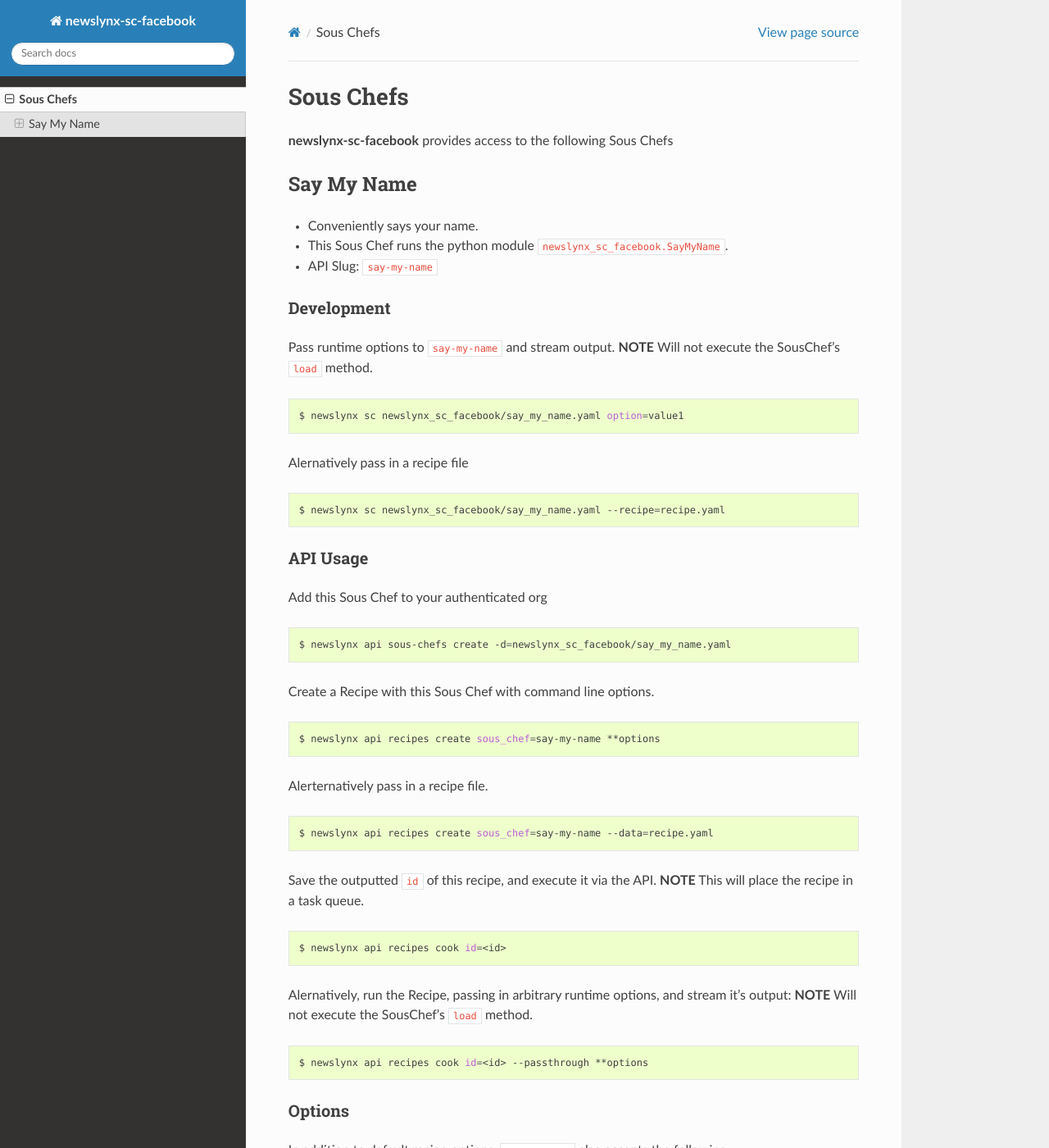
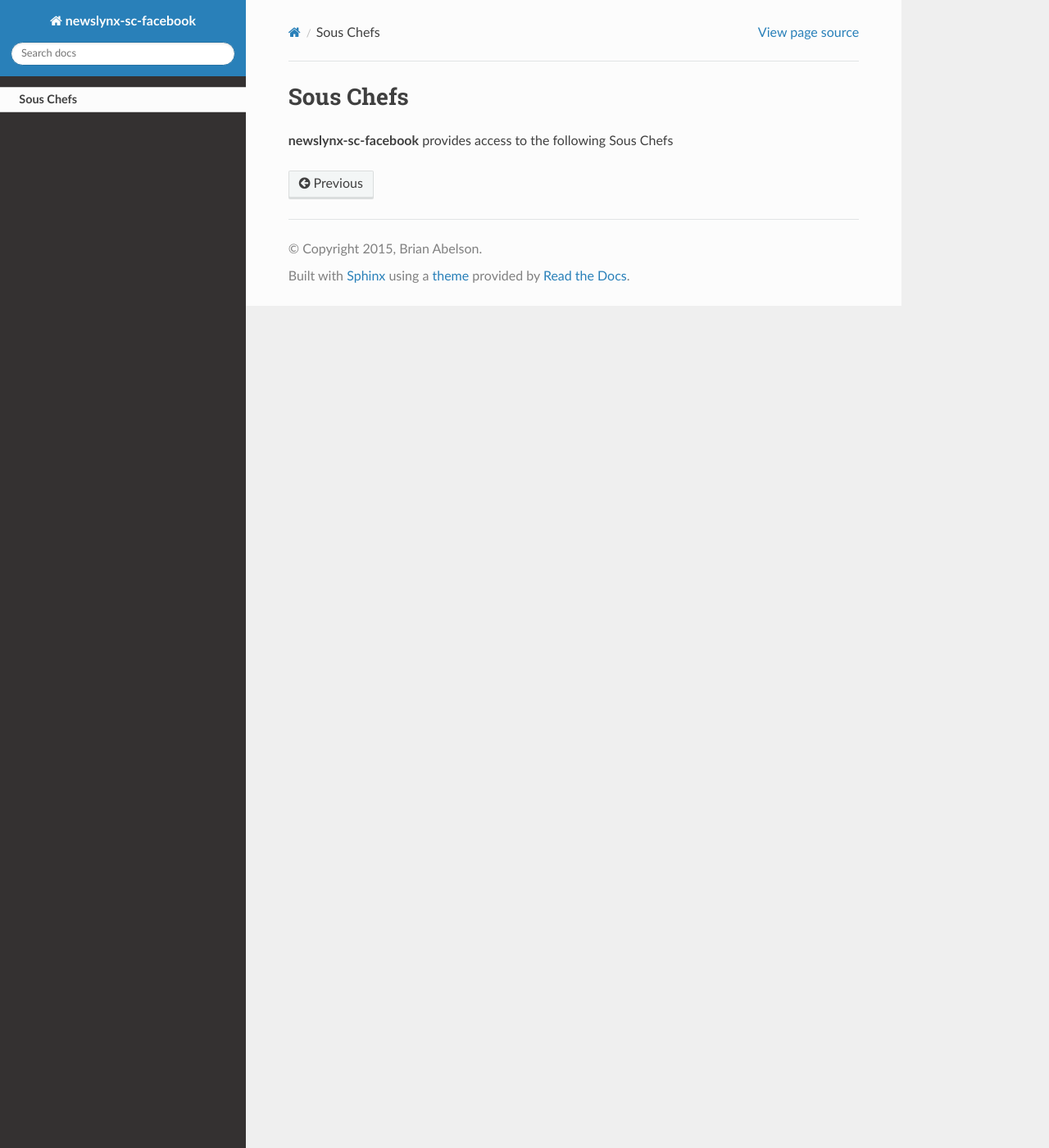
Before and after one commit to newslynx/newslynx-sc-facebook, a Sphinx documentation site: the page built from docs/sous-chefs.rst, in a window 1280 px wide and 1400 px high. Shown: the whole window at 82% size. Built offline with Sphinx 7.4.7 and the Read the Docs theme 2.0.0, drawn with Linux system fonts in a browser that asks for light colours; pages that are not in the unit, such as notebooks, are missing from menus; some of the changed text lies outside the part shown.

Commit message:
update options

```diff
--- a/docs/sous-chefs.rst
+++ b/docs/sous-chefs.rst
@@ -2,77 +2,3 @@
 Sous Chefs
 -------------
 **newslynx-sc-facebook** provides access to the following Sous Chefs
-
-Say My Name
-~~~~~~~~~~~
-
--  Conveniently says your name.
--  This Sous Chef runs the python module
-   ``newslynx_sc_facebook.SayMyName``.
--  API Slug: ``say-my-name``
-
-Development
-^^^^^^^^^^^
-
-Pass runtime options to ``say-my-name`` and stream output. **NOTE** Will
-not execute the SousChef's ``load`` method.
-
-.. code:: bash
-
-    $ newslynx sc newslynx_sc_facebook/say_my_name.yaml option=value1
-
-Alernatively pass in a recipe file
-
-.. code:: bash
-
-    $ newslynx sc newslynx_sc_facebook/say_my_name.yaml --recipe=recipe.yaml
-
-API Usage
-^^^^^^^^^
-
-Add this Sous Chef to your authenticated org
-
-.. code:: bash
-
-    $ newslynx api sous-chefs create -d=newslynx_sc_facebook/say_my_name.yaml
-
-Create a Recipe with this Sous Chef with command line options.
-
-.. code:: bash
-
-    $ newslynx api recipes create sous_chef=say-my-name **options
-
-Alerternatively pass in a recipe file.
-
-.. code:: bash
-
-    $ newslynx api recipes create sous_chef=say-my-name --data=recipe.yaml
-
-Save the outputted ``id`` of this recipe, and execute it via the API.
-**NOTE** This will place the recipe in a task queue.
-
-.. code:: bash
-
-    $ newslynx api recipes cook id=<id>
-
-Alernatively, run the Recipe, passing in arbitrary runtime options, and
-stream it's output: **NOTE** Will not execute the SousChef's ``load``
-method.
-
-.. code:: bash
-
-    $ newslynx api recipes cook id=<id> --passthrough **options
-
-Options
-^^^^^^^
-
-In addition to default recipe options, ``say-my-name`` also accepts the
-following
-
--  ``my_name``
-
-   -  **Required**
-   -  Should be rendered with a ``text`` form.
-   -  Accepts inputs of type:
-
-      -  ``string``
```
Also changed, not shown: 1 other file.
